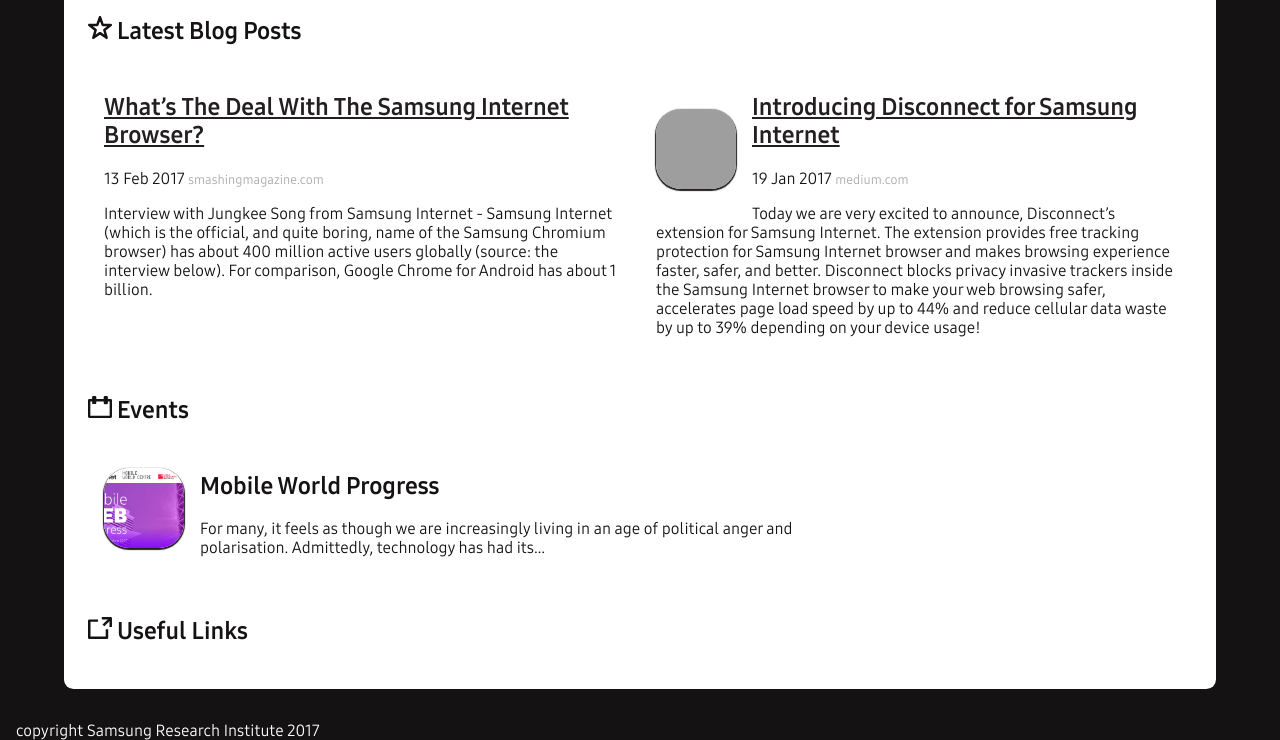
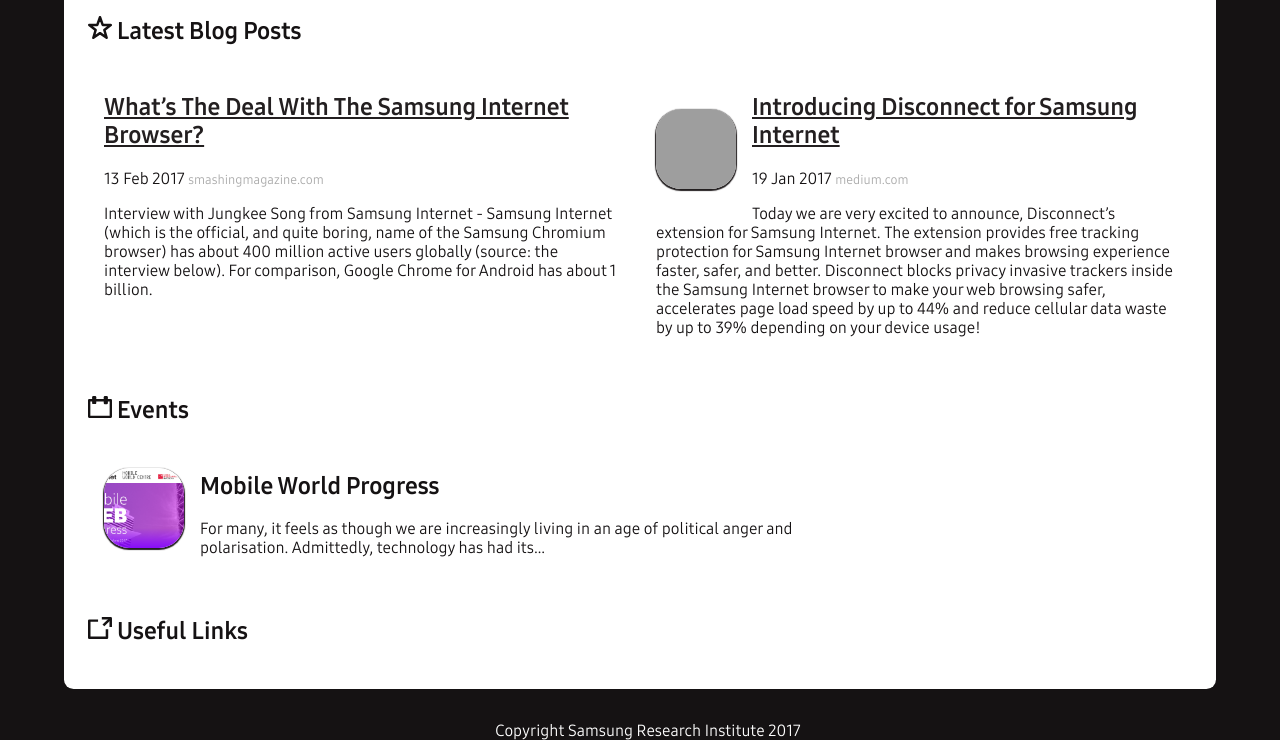
Before and after one commit to SamsungInternet/homepage-archive, a Jekyll site: the page built from index.html, in a window 1280 px wide. Shown: the part 361-1101 px from the top of the page. Built offline with Jekyll 4.4.1, drawn with Linux system fonts in a browser that asks for light colours; grey boxes are pictures that could not be loaded.

Commit message:
Justify footer

```diff
--- a/_layouts/index.html
+++ b/_layouts/index.html
@@ -12,7 +12,7 @@
 		{{ content }}
 	</main>
 	<footer>
-		copyright Samsung Research Institute 2017
+		Copyright Samsung Research Institute 2017
 	</footer>
 </body>
 </html>
--- a/style/global.scss
+++ b/style/global.scss
@@ -17,6 +17,12 @@
 
 main {
 	margin: auto;
+}
+
+footer{
+	display: flex;
+	flex-direction: row;
+	justify-content: center;
 }
 
 #devhublogo {
```
